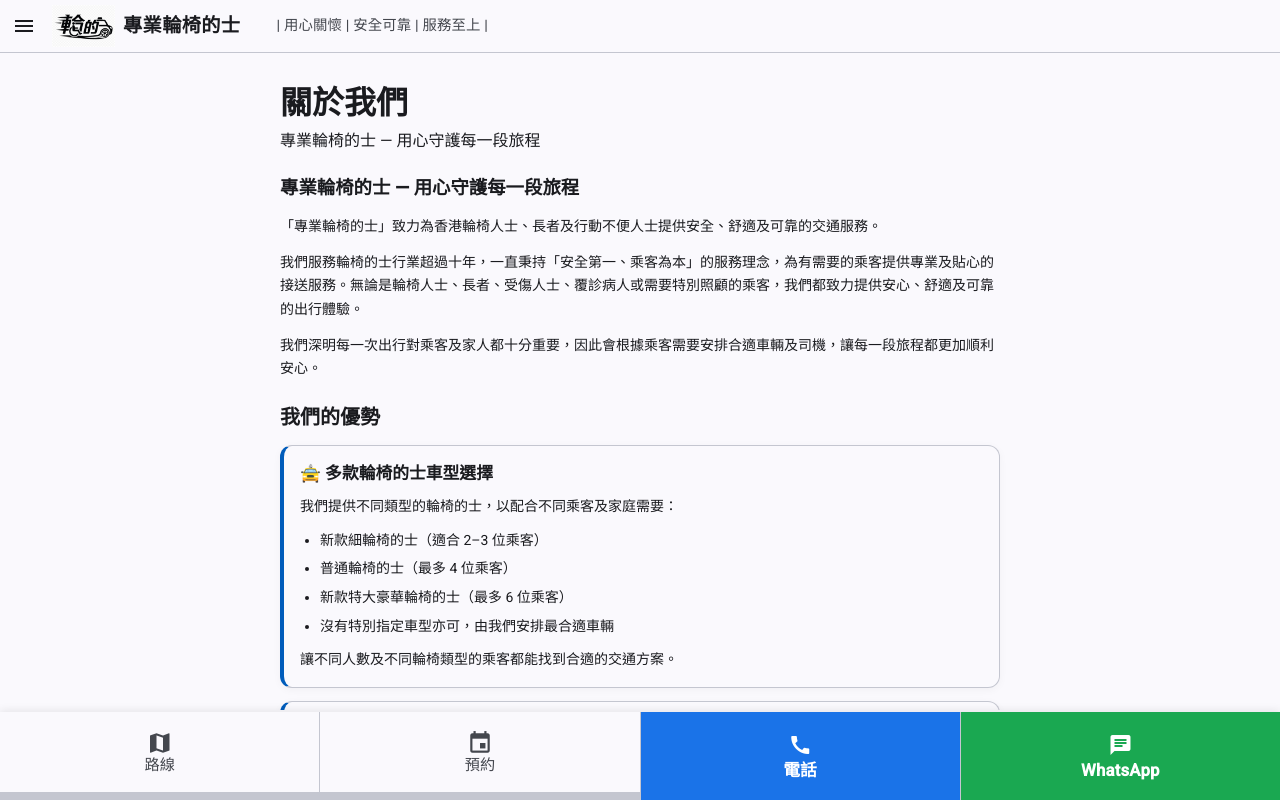
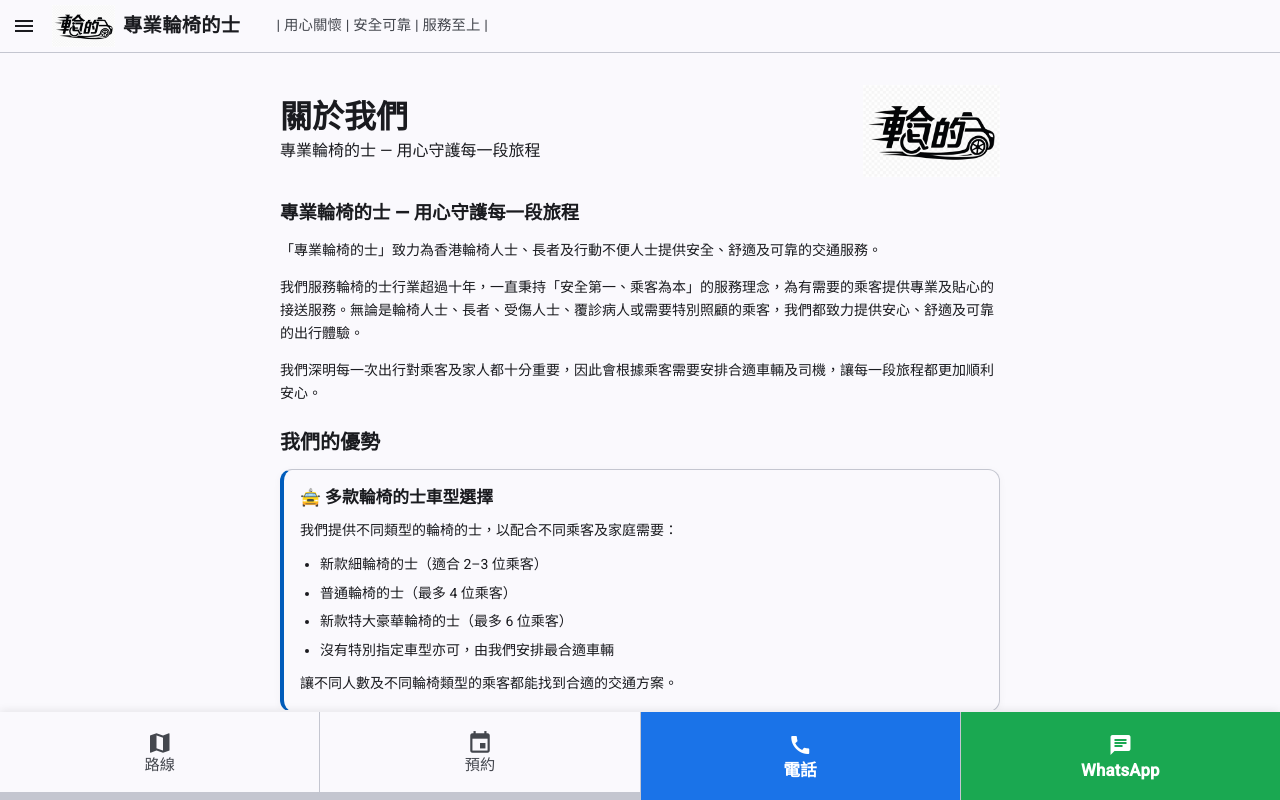
Before and after one commit to WheelChairTaxiPro/git-wheelchairtaxipro1, an Angular app in the folder frontend/: page /about in a window 1280 px wide. Built offline with nearby package versions, Linux system fonts and the light colour scheme.

Commit message:
Add logo on about page

```diff
--- a/frontend/src/app/features/about/about.html
+++ b/frontend/src/app/features/about/about.html
@@ -1,11 +1,21 @@
 <section class="page page--about">
-  <header class="page__header">
+  <header class="page__header about-page-header">
+    <div #headerText class="about-page-header__text">
       <h1 class="page__title">
         <span class="page__title-zh">關於我們</span>
       </h1>
       <p class="page__subtitle">
         <span class="page__subtitle-zh">專業輪椅的士 — 用心守護每一段旅程</span>
       </p>
+    </div>
+    <img
+      class="about-page-header__logo"
+      src="/Logo.png"
+      alt="專業輪椅的士標誌"
+      width="432"
+      height="288"
+      decoding="async"
+    />
   </header>
 
   <div class="about-content" lang="zh-Hant" aria-label="關於專業輪椅的士">
--- a/frontend/src/app/features/about/about.scss
+++ b/frontend/src/app/features/about/about.scss
@@ -1,5 +1,48 @@
 :host {
   display: block;
+}
+
+/* Text left, logo right — subtitle wraps; logo tracks text block height (+ scale). */
+.about-page-header {
+  --about-logo-scale: 1.5;
+
+  flex-direction: row;
+  align-items: center;
+  justify-content: flex-start;
+  gap: clamp(0.5rem, 2.5vw, 1rem);
+}
+
+.about-page-header__text {
+  display: flex;
+  flex: 1 1 auto;
+  flex-direction: column;
+  gap: 0.25rem;
+  min-width: 0;
+  text-align: start;
+}
+
+.about-page-header .page__title {
+  margin: 0;
+  line-height: 1.1;
+}
+
+.about-page-header .page__subtitle {
+  margin: 0;
+}
+
+.about-page-header .page__subtitle-zh {
+  line-height: 1.35;
+  overflow-wrap: anywhere;
+}
+
+.about-page-header__logo {
+  display: block;
+  flex: 0 0 auto;
+  width: auto;
+  height: calc(var(--about-header-text-height, 3.6rem) * var(--about-logo-scale));
+  max-width: none;
+  object-fit: contain;
+  object-position: center right;
 }
 
 .about-content {
@@ -34,7 +77,7 @@
 }
 
 .about-intro p,
-.about-section > p,
+.about-section>p,
 .about-card p {
   margin: 0;
   line-height: 1.65;
--- a/frontend/src/app/features/about/about.ts
+++ b/frontend/src/app/features/about/about.ts
@@ -1,4 +1,13 @@
-import { Component } from '@angular/core';
+import { isPlatformBrowser } from '@angular/common';
+import {
+  AfterViewInit,
+  Component,
+  ElementRef,
+  OnDestroy,
+  PLATFORM_ID,
+  ViewChild,
+  inject,
+} from '@angular/core';
 import { RouterLink } from '@angular/router';
 
 import { DEFAULT_CONTACT_CHANNELS } from '../../shared/config/contact.config';
@@ -18,11 +27,50 @@
   templateUrl: './about.html',
   styleUrl: './about.scss',
 })
-export class About {
+export class About implements AfterViewInit, OnDestroy {
+  @ViewChild('headerText') private headerText?: ElementRef<HTMLElement>;
+
+  private readonly platformId = inject(PLATFORM_ID);
+  private headerTextResizeObserver: ResizeObserver | null = null;
+
   protected readonly contact = DEFAULT_CONTACT_CHANNELS;
   protected readonly whatsappDisplay = formatWhatsAppLocal(DEFAULT_CONTACT_CHANNELS.whatsapp);
   protected readonly whatsappUrl = `https://wa.me/${DEFAULT_CONTACT_CHANNELS.whatsapp}?text=${encodeURIComponent(DEFAULT_CONTACT_CHANNELS.whatsappPrefill)}`;
   /** Booking enquiry email from initial-design/16-WheelchairTaxiPro_About_Us_Final.md */
   protected readonly bookingEmail = 'dannyleungkkl@gmail.com';
   protected readonly facebookUrl = 'https://www.facebook.com/wheelchairtaxipro/';
+
+  ngAfterViewInit(): void {
+    this.syncLogoHeightToHeaderText();
+  }
+
+  ngOnDestroy(): void {
+    this.headerTextResizeObserver?.disconnect();
+    this.headerTextResizeObserver = null;
+  }
+
+  private syncLogoHeightToHeaderText(): void {
+    if (!isPlatformBrowser(this.platformId)) {
+      return;
+    }
+
+    const textEl = this.headerText?.nativeElement;
+    const headerEl = textEl?.closest<HTMLElement>('.about-page-header');
+    if (!textEl || !headerEl) {
+      return;
+    }
+
+    const apply = (): void => {
+      headerEl.style.setProperty('--about-header-text-height', `${textEl.offsetHeight}px`);
+    };
+
+    apply();
+
+    if (typeof ResizeObserver === 'undefined') {
+      return;
+    }
+
+    this.headerTextResizeObserver = new ResizeObserver(apply);
+    this.headerTextResizeObserver.observe(textEl);
+  }
 }
```
Lines whose indentation alone changed are shown as unchanged.
